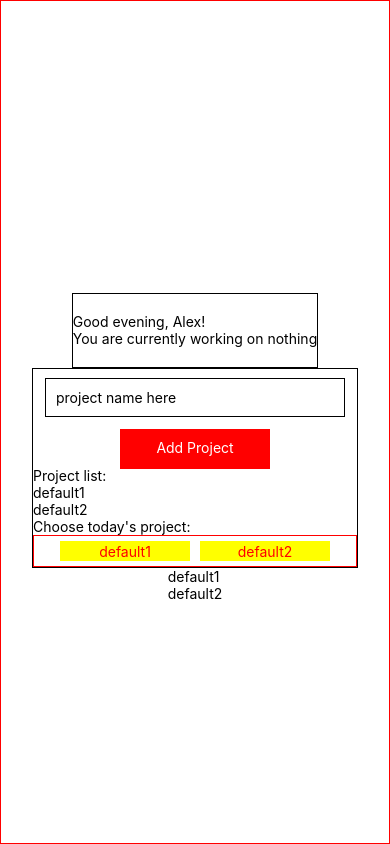
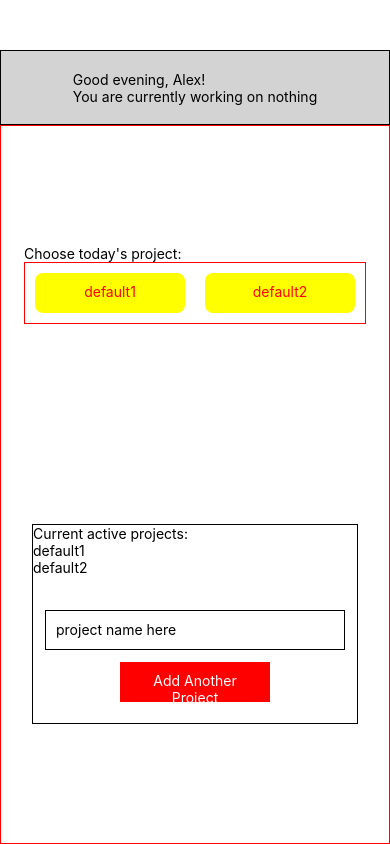
Before and after one commit to alexarutian/tracksuit, a React Native app: screen / in a window 390 px wide. Built offline with nearby package versions, Linux system fonts and the light colour scheme.

Commit message:
tiny formatting changes

```diff
--- a/App.js
+++ b/App.js
@@ -19,19 +19,19 @@ export default function App() {
   const currentHoursValue = { value: currentHours, set: setCurrentHours };
 
   return (
-    <View style={styles.container}>
+    <View style={styles.page}>
       <CurrentProjectContext.Provider value={myState.currentProjectValue}>
         <ProjectListContext.Provider value={myState.projectListValue}>
-          <View style={styles.greetings}>
+          <View style={styles.header}>
             <Greetings name={"Alex"}></Greetings>
           </View>
-          <View style={styles.createproject}>
-            <CreateProject></CreateProject>
-            <ProjectList></ProjectList>
+          <View style={styles.content}>
             <LogProject></LogProject>
-          </View>
-          <View>
-            <EList />
+            <View style={styles.createproject}>
+              <ProjectList></ProjectList>
+              <CreateProject></CreateProject>
+            </View>
+            <View></View>
           </View>
         </ProjectListContext.Provider>
       </CurrentProjectContext.Provider>
@@ -39,19 +39,21 @@ export default function App() {
   );
 }
 
-function EList() {
-  return (
-    <ProjectListContext.Consumer>
-      {(valueObject) => {
-        return valueObject.value.map((project, idx) => <Text key={idx}>{project}</Text>);
-      }}
-    </ProjectListContext.Consumer>
-  );
-}
-
 const styles = StyleSheet.create({
-  container: {
+  page: {
+    height: "100%",
     paddingTop: 50,
+  },
+  header: {
+    flexDirection: "column",
+    alignItems: "center",
+    justifyContent: "flex-start",
+    height: 75,
+    borderWidth: 1,
+    width: "100%",
+    backgroundColor: "lightgray",
+  },
+  content: {
     flex: 1,
     flexDirection: "column",
     backgroundColor: "#fff",
@@ -60,12 +62,10 @@ const styles = StyleSheet.create({
     borderWidth: 1,
     borderColor: "red",
   },
-  greetings: {
-    height: 75,
-    borderWidth: 1,
-  },
+
   createproject: {
     height: 200,
     borderWidth: 1,
+    marginTop: 200,
   },
 });
--- a/components/createproject.js
+++ b/components/createproject.js
@@ -37,7 +37,7 @@ const CreateProject = () => {
                   updateProjectList(projectListObject);
                 }}
               >
-                <Text style={styles.buttonLabel}>Add Project</Text>
+                <Text style={styles.buttonLabel}>Add Another Project</Text>
               </TouchableOpacity>
             </View>
           );
--- a/components/logproject.js
+++ b/components/logproject.js
@@ -28,7 +28,7 @@ const LogProject = () => {
 const SelectorButton = ({ item, stateValue }) => {
   return (
     <TouchableOpacity
-      style={styles.projectSelection}
+      style={styles.button}
       onPress={() => {
         stateValue.set(item);
       }}
@@ -40,7 +40,7 @@ const SelectorButton = ({ item, stateValue }) => {
 
 const SelectorButtonList = ({ itemList, stateValue }) => {
   return (
-    <View style={styles.projectSelections}>
+    <View style={styles.buttonList}>
       {itemList.map((project, idx) => (
         <SelectorButton key={idx} item={project} stateValue={stateValue} />
       ))}
@@ -49,14 +49,15 @@ const SelectorButtonList = ({ itemList, stateValue }) => {
 };
 
 const styles = StyleSheet.create({
-  projectSelection: {
+  button: {
     backgroundColor: "yellow",
-    width: 130,
-    height: 20,
-    padding: 2,
-    margin: 5,
+    height: 40,
+    width: 150,
+    padding: 10,
+    margin: 10,
+    borderRadius: "8px",
   },
-  projectSelections: {
+  buttonList: {
     borderWidth: 1,
     borderColor: "red",
     display: "flex",
@@ -64,6 +65,7 @@ const styles = StyleSheet.create({
     alignItems: "center",
     justifyContent: "center",
     flexWrap: "wrap",
+    width: "100%",
   },
   buttonLabel: {
     textAlign: "center",
--- a/components/projectlist.js
+++ b/components/projectlist.js
@@ -5,7 +5,7 @@ import { Text, View } from "react-native";
 const ProjectList = () => {
   return (
     <View>
-      <Text>Project list:</Text>
+      <Text>Current active projects:</Text>
       <ProjectListContext.Consumer>
         {(projectListObject) => {
           return (
```
